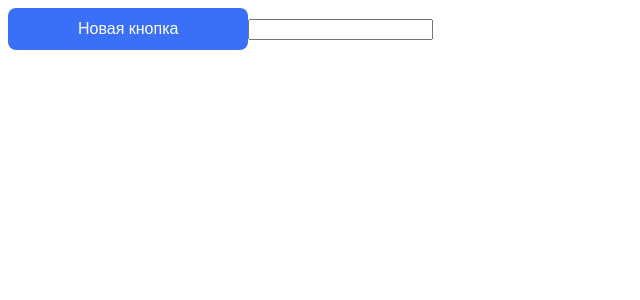
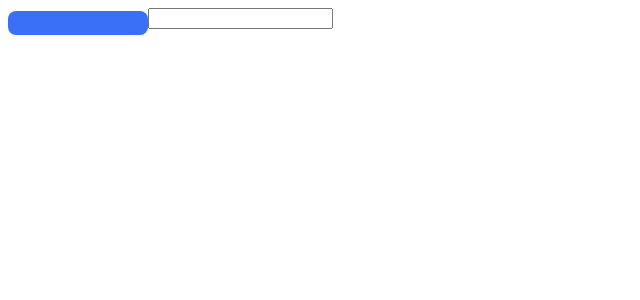
Before and after one commit to yury-nazarov/purple-wallet, an Angular app: page / in a window 1280 px wide. Shown: the top 300 px of the page, without its empty margins (0-640 px from the left). Built offline with nearby package versions, Linux system fonts and the light colour scheme.

Commit message:
3-5-3: Двухсторонняя привязка

```diff
--- a/src/app/shared/components/button/button.component.html
+++ b/src/app/shared/components/button/button.component.html
@@ -1,3 +1,3 @@
-<button type="button" (click)="onClickEvent($event)" class="form__button" >{{ title }}</button>
+<button type="button" (click)="onClickEvent($event)" class="form__button" >{{ value }}</button>
 
-<input type="text" [value]="value">
+<input type="text" [(ngModel)]="value" />
--- a/src/app/shared/components/button/button.component.ts
+++ b/src/app/shared/components/button/button.component.ts
@@ -1,4 +1,5 @@
 import {Component, Input, ViewEncapsulation} from '@angular/core';
+import { FormsModule } from '@angular/forms';
 
 // Декоратор добавляет мета данные класса
 // Это функция, которая принимает в себя объект, с обязательными параметрами
@@ -9,6 +10,7 @@ import {Component, Input, ViewEncapsulation} from '@angular/core';
   // encapsulation: ViewEncapsulation.None      // Отключает инкапсуляцию стилей в ангуляр, позволяя задавать селекторы на прямую в html DOM
   // encapsulation: ViewEncapsulation.ShadowDom // Инкапсуляция стилей применяется к конкретному элементу, а не всей странице через head
   encapsulation: ViewEncapsulation.Emulated,    // Используется по умолчанию
+  imports: [FormsModule],                       // Содержит весь набор функций и компонентов необходимых для работы форм
 })
 export class ButtonComponent {
   @Input() title = '';
```
Also changed, not shown: img/3-5-3: Двухсторонняя привязка.png (added).
